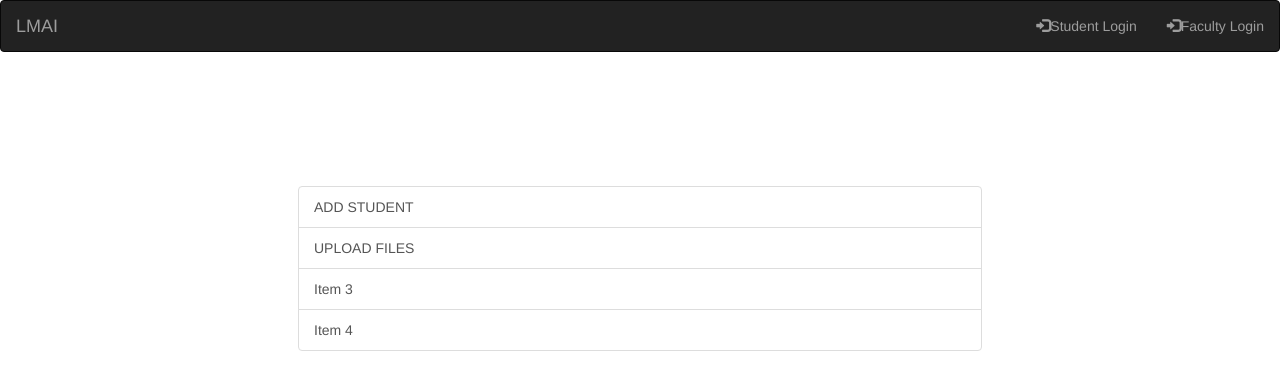
After one commit to IndiaCFG2/team-5, a Django app: template LAHI/teachers/templates/teachers/teacher_tabs.html in a window 1280 px wide. The commit adds this page. Shown: the top 390 px of the page. Run offline with Django 3.2, Linux system fonts and the light colour scheme; the template is opened without the code that fills it, so the values that code supplies are empty; some libraries are stand-ins or nearby versions.

Commit message:
teacher hosting page

```diff
--- a/LAHI/static/css/class.css
+++ b/LAHI/static/css/class.css
@@ -140,6 +140,19 @@ height: 400;
   transform: translate(-50%, -50%);
 }
 
+.list-group {
+  margin-right: 20%;
+    margin-left: 20%;
+  display: -ms-flexbox;
+  display: flex;
+  -ms-flex-direction: column;
+  flex-direction: column;
+  padding-left: 0;
+  margin-bottom: 0;
+  border-radius: .25rem;
+  margin-top: 10%;
+}
+
 /* .myCtn
 {
     box-shadow: 5px 10px gainsboro;
--- /dev/null
+++ b/LAHI/teachers/templates/teachers/teacher_tabs.html
@@ -0,0 +1,14 @@
+{% extends 'base.html' %}
+
+{% block content %}
+
+
+<div id="list-example" class="list-group ">
+    <a class="list-group-item list-group-item-action" href="http://127.0.0.1:8000/teacher/createstudent">ADD STUDENT</a>
+    <a class="list-group-item list-group-item-action" href="http://127.0.0.1:8000/teacher/uploadfiles">UPLOAD FILES</a>
+    <a class="list-group-item list-group-item-action" href="#list-item-3">Item 3</a>
+    <a class="list-group-item list-group-item-action" href="#list-item-4">Item 4</a>
+  </div>
+
+
+{% endblock %}
```
Also changed, not shown: LAHI/teachers/templates/teachers/weekly_agenda.html (added, +90 -0 lines).
